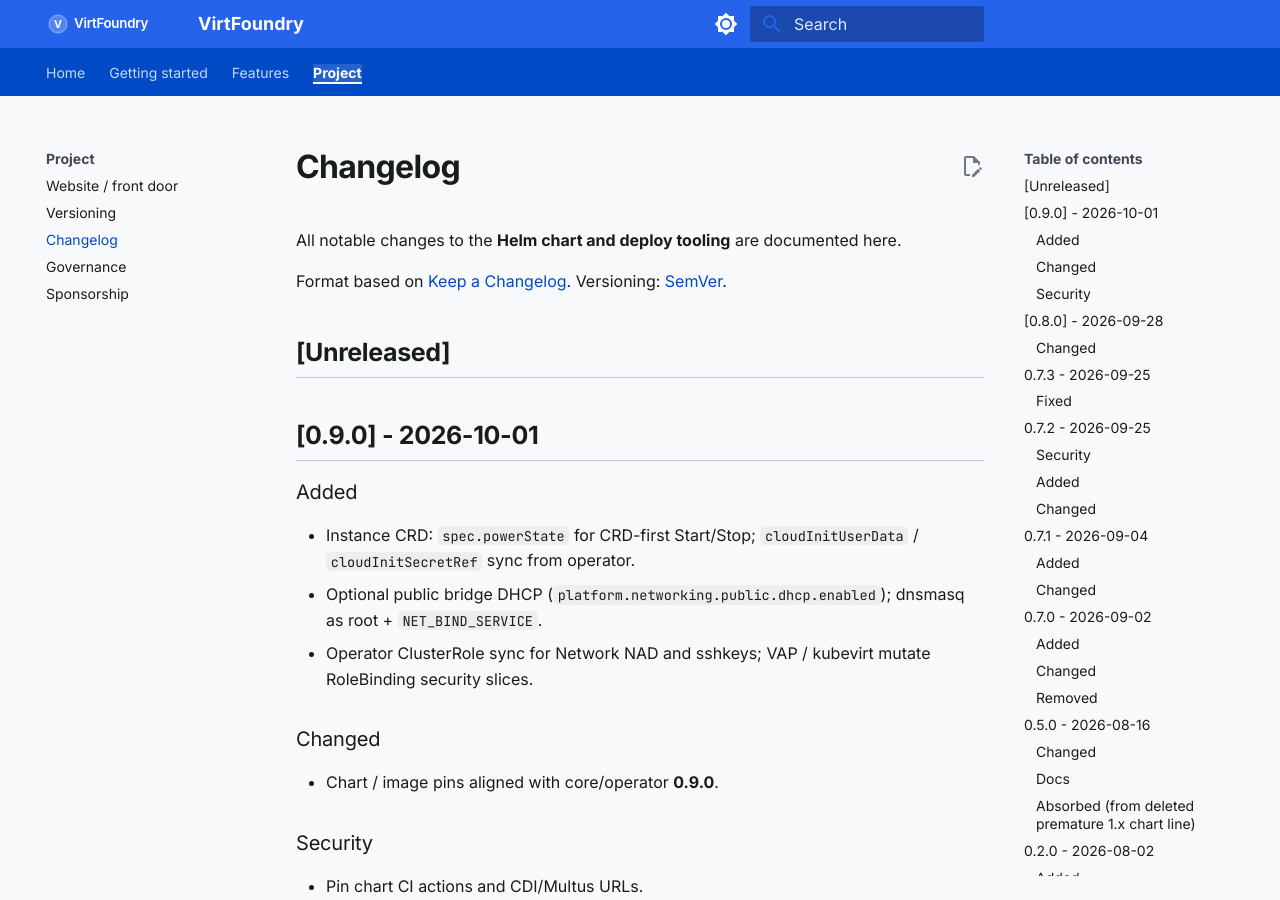
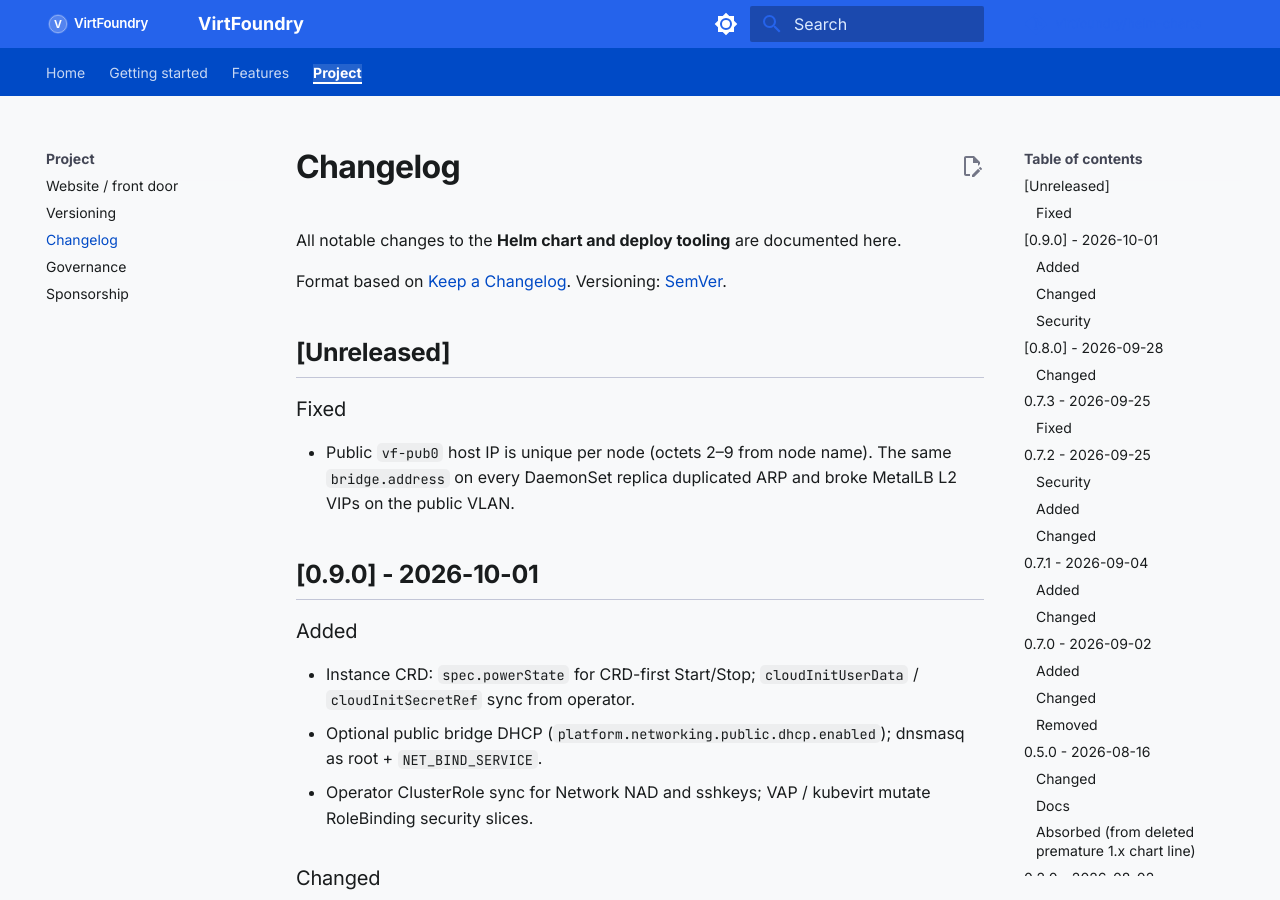
Before and after one commit to virtfoundry/helm-charts, an MkDocs documentation site: the page built from docs/project/changelog.md, in a window 1280 px wide and 900 px high. Built offline with MkDocs 1.6.1 and Material for MkDocs 9.7.7, drawn with Linux system fonts in a browser that asks for light colours; comment, search, counter and statistics services are not loaded.

Commit message:
fix(networking): unique public bridge IP per node (#87)
A shared vf-pub0 address on every node flapped ARP for MetalLB L2 VIPs
on the public VLAN, so new 10.0.50.x kubeconfig endpoints never answered
from WiFi even though the router already forwarded VLAN20 to VLAN50.

```diff
--- a/docs/project/changelog.md
+++ b/docs/project/changelog.md
@@ -5,6 +5,10 @@
 Format based on [Keep a Changelog](https://keepachangelog.com/). Versioning: [SemVer](versioning.md).
 
 ## [Unreleased]
+
+### Fixed
+
+- Public `vf-pub0` host IP is unique per node (octets 2–9 from node name). The same `bridge.address` on every DaemonSet replica duplicated ARP and broke MetalLB L2 VIPs on the public VLAN.
 
 ## [0.9.0] - 2026-10-01
 
```
Also changed, not shown: docs/guide/configuration.md (+1 -1 lines), docs/guide/topologies.md (+1 -1 lines), 2 other files.
